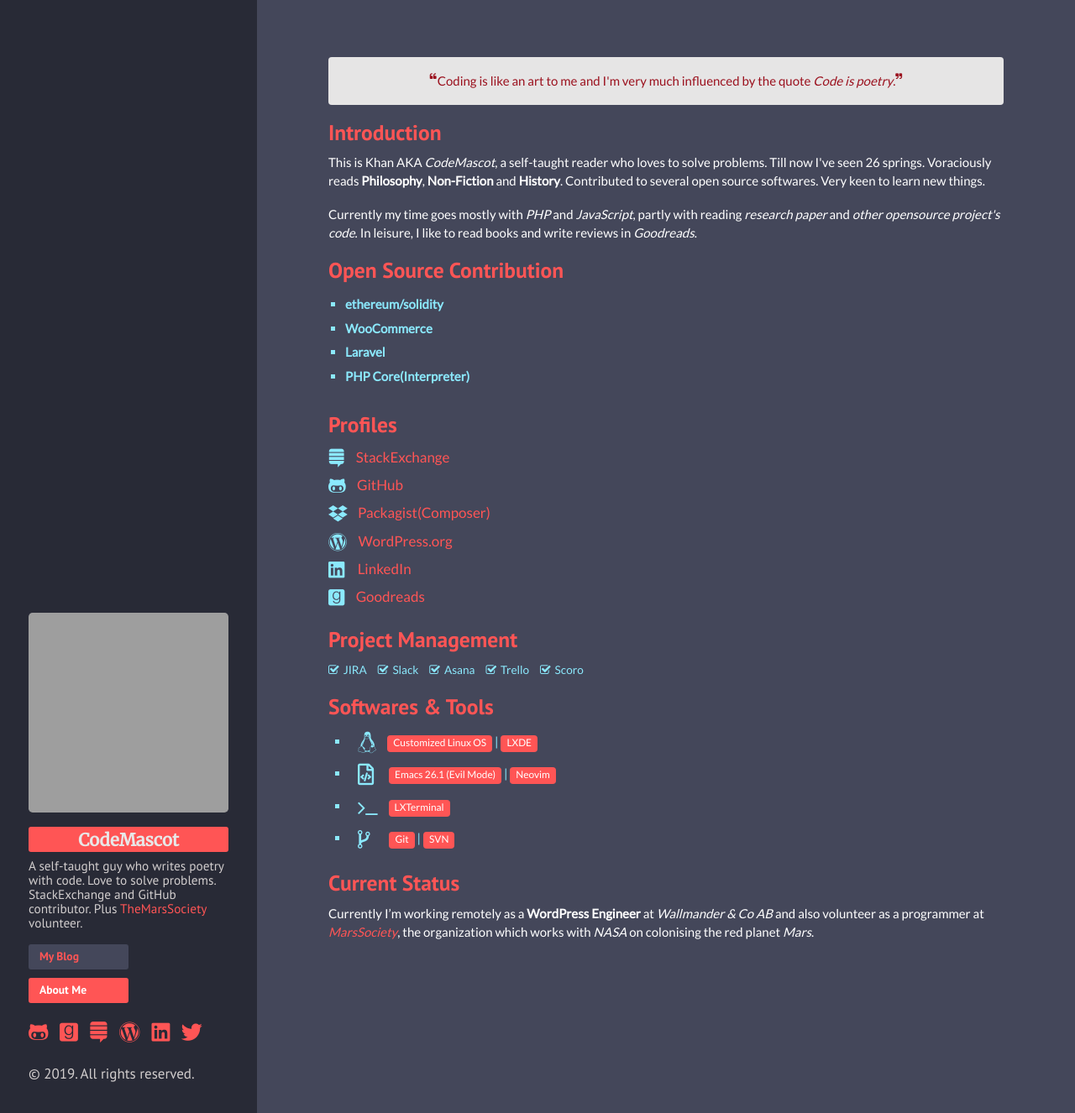
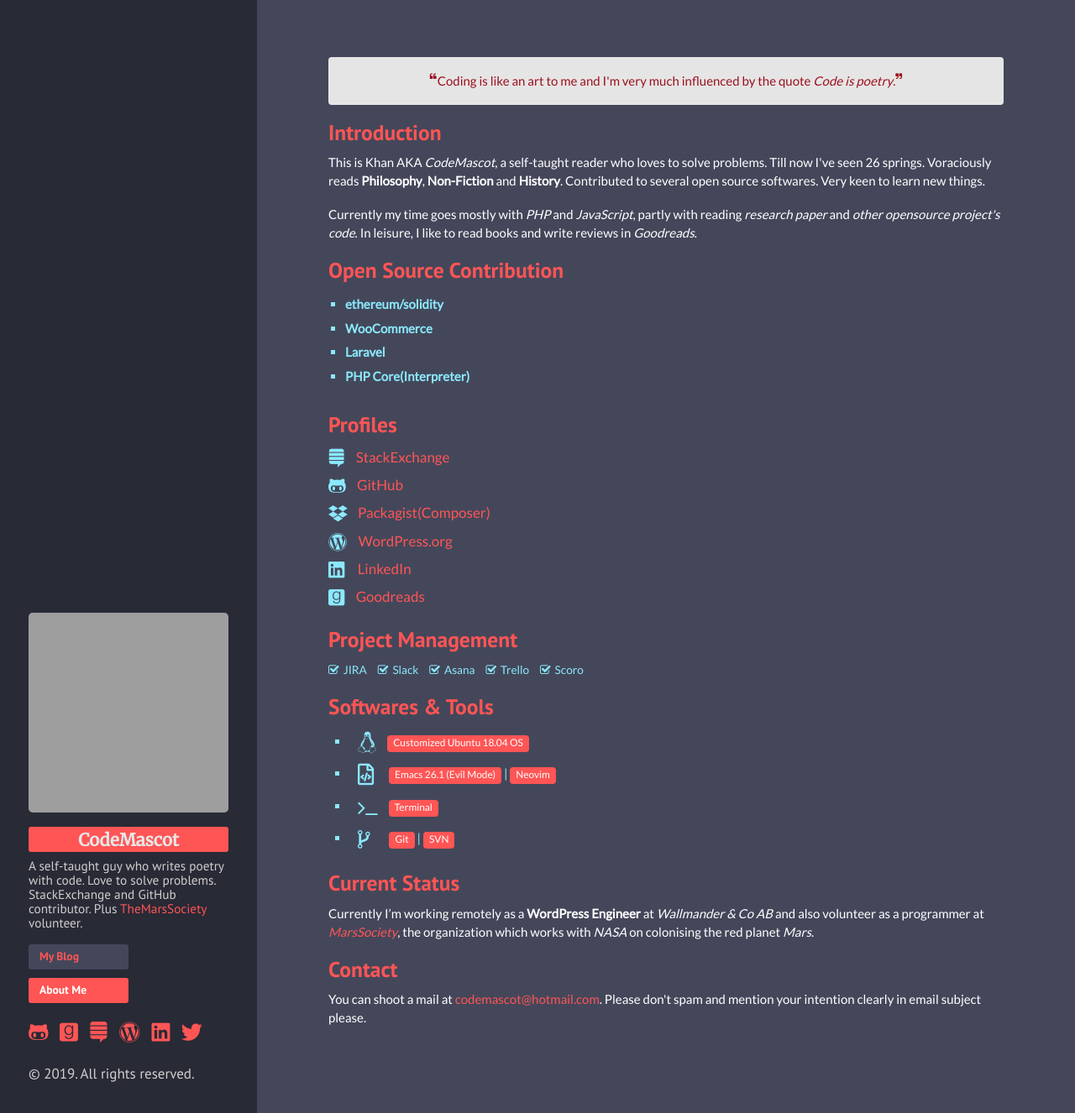
Before and after one commit to khanrn/codemascot.github.io, a Jekyll site: the page built from about-me/index.html, in a window 1280 px wide and 1326 px high. Shown: the whole window at 84% size. Built offline with Jekyll 4.4.1, drawn with Linux system fonts in a browser that asks for light colours; nearby versions of some CDN libraries; some web fonts are replaced; grey boxes are pictures that could not be loaded.

Commit message:
Fixed Other Things in About Me

```diff
--- a/about-me/index.html
+++ b/about-me/index.html
@@ -52,13 +52,13 @@
 	<h1 class="page-title">Softwares & Tools</h1>
 	<ul class="software-tools">
 		<li class="os">
-			<span>Customized Linux OS</span> | <span>LXDE</span>
+			<span>Customized Ubuntu 18.04 OS</span>
 		</li>
 		<li class="ide">
 			<span>Emacs 26.1 (Evil Mode)</span> | <span>Neovim</span>
 		</li>
 		<li class="editor">
-			<span>LXTerminal</span>
+			<span>Terminal</span>
 		</li>
 		<li class="vcs">
 			<span>Git</span> | <span>SVN</span>
@@ -68,4 +68,6 @@
 	<h1 class="page-title">Current Status</h1>
 	<p>Currently I’m working remotely as a <b>WordPress Engineer</b> at <i>Wallmander & Co AB</i> and also volunteer as a programmer at <em><a target="_blank" href="http://www.marssociety.org/">MarsSociety</a></em>, the organization which works with <em>NASA</em> on colonising the red planet <em>Mars</em>.</p>
 
+	<h1 class="page-title">Contact</h1>
+	<p>You can shoot a mail at <a href="mailto:codemascot@hotmail.com">codemascot@hotmail.com</a>. Please don't spam and mention your intention clearly in email subject please.</p>
 </div>
```
